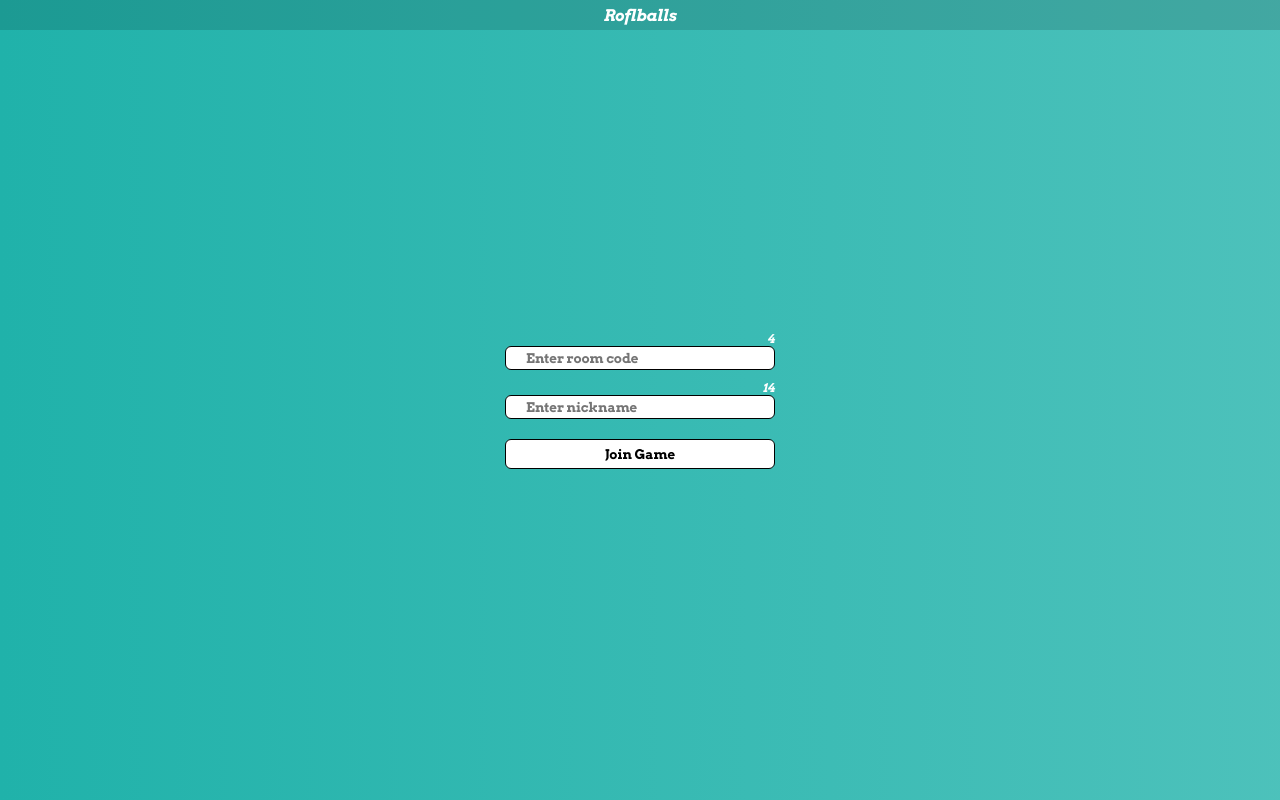
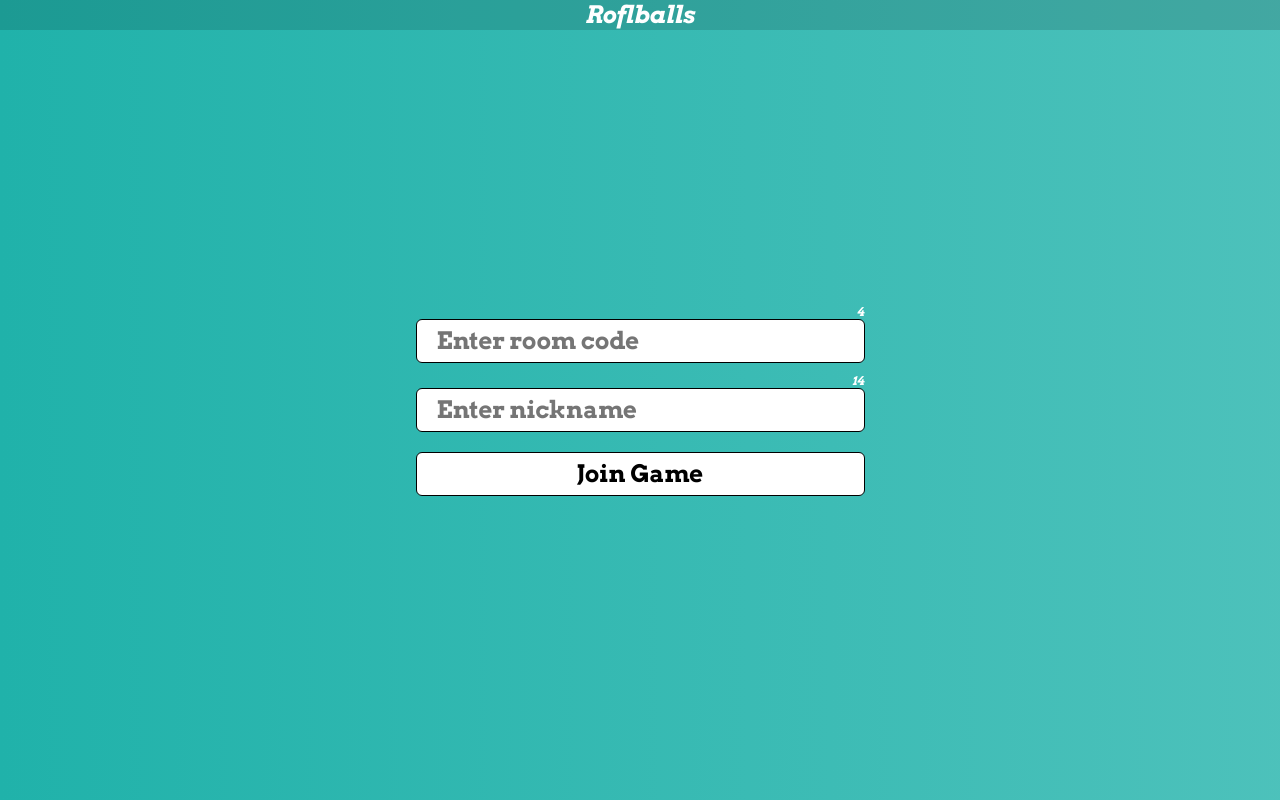
Before and after one commit to bennettgh/nye-game, a React (Vite) app in the folder game-client/: page / in a window 1280 px wide. Built offline with nearby package versions, Linux system fonts and the light colour scheme.

Commit message:
gitacp command

```diff
--- a/game-client/src/components/Button.tsx
+++ b/game-client/src/components/Button.tsx
@@ -3,13 +3,15 @@ import styled from "styled-components";
 const ButtonContainer = styled.button`
   font-family: "Arvo";
   font-weight: 800;
+  width: 100%;
   font-style: normal;
   display: block;
   border-radius: 6px;
   border: unset;
   border: 1px solid #000;
-  padding: 3px 20px;
+  padding: 6px 20px;
   background: #fff;
+  font-size: 1rem;
 `;
 
 export const Button = ({
--- a/game-client/src/components/Input.tsx
+++ b/game-client/src/components/Input.tsx
@@ -2,11 +2,13 @@ import styled from "styled-components";
 
 export const InputContainer = styled.input`
   display: block;
+  width: 100%;
   margin-bottom: 10px;
   font-family: "Arvo";
+  font-size: 1rem;
   font-weight: 800;
   font-style: normal;
-  padding: 3px 20px;
+  padding: 6px 20px;
   border-radius: 6px;
   border: unset;
   border: 1px solid #000;
--- a/game-client/src/index.css
+++ b/game-client/src/index.css
@@ -6,7 +6,7 @@
 
 html,
 body {
-  font-size: 16px;
+  font-size: 24px;
 }
 
 @font-face {
```
Also changed, not shown: 2 other files (tests, documents, lock files or other folders).
